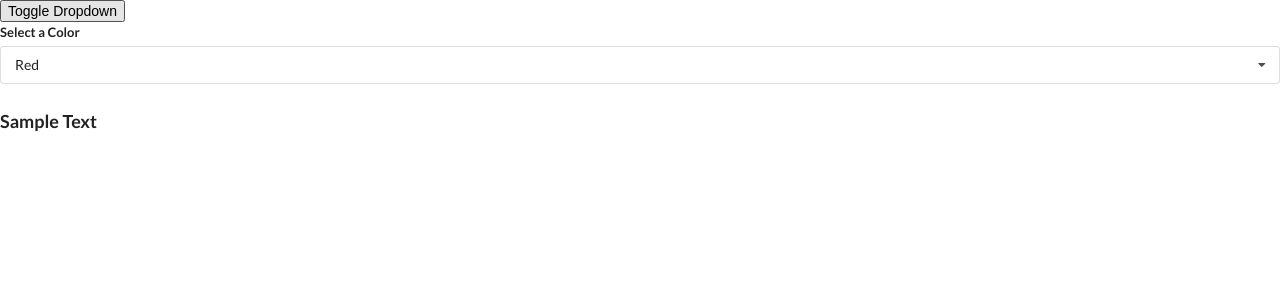
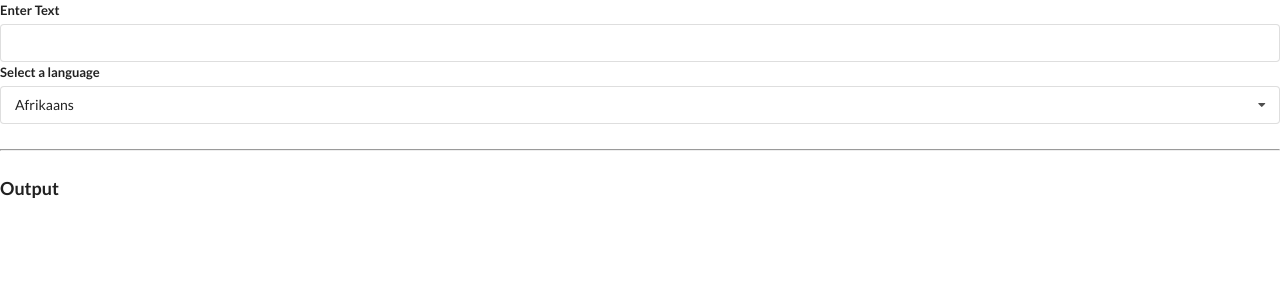
Before and after one commit to simeor/widgets, a React (Create React App) app: page / in a window 1280 px wide. Shown: the top 300 px of the page. Built offline with nearby package versions, Linux system fonts and the light colour scheme; no server answers.

Commit message:
started to create the translate widget

```diff
--- a/src/App.js
+++ b/src/App.js
@@ -2,6 +2,7 @@
 import Accordion from './components/Accordion';
 import Search from './components/Search';
 import DropDown from './components/DropDown';
+import Translate from './components/Translate'
 
 const items = [
   {
@@ -35,14 +36,10 @@
 
 export default () => {
   const [selected, setSelected] = useState(options[0]);
-  const [showDropdown, setDropdown] = useState(true);
+
   return(
     <div>
-      <button onClick={() => setDropdown(!showDropdown)}>Toggle Dropdown</button>
-      {showDropdown ?
-        <DropDown options={options} selected={selected} onSelectedChange={setSelected}/>
-        : null
-      }
+      <Translate />
     </div>
   )
 };
--- /dev/null
+++ b/src/components/Convert.js
@@ -0,0 +1,22 @@
+import React, {useState, useEffect} from 'react';
+import axios from 'axios';
+
+const Convert = ({language, text}) => {
+
+  useEffect(() => {
+    axios.post('https://translation.googleapis.com/language/translate/v2', {}, {
+      params:{
+        q: text,
+        target: language.value,
+        key: 'AIzaSyCHUCmpR7cT_y********************-IwDlM'
+      }
+    });
+  },[language, text]);
+
+  return(
+    <div>
+    </div>
+    );
+}
+
+export default Convert;
--- a/src/components/DropDown.js
+++ b/src/components/DropDown.js
@@ -1,6 +1,6 @@
 import React, {useState, useEffect, useRef} from 'react';
 
-const DropDown = ({options, selected, onSelectedChange}) =>{
+const DropDown = ({options, selected, onSelectedChange, lable, sampletext}) =>{
 
   const [open, setOpen] = useState(false);
   const [color, setColor]= useState("");
@@ -44,14 +44,14 @@
   return (
     <div ref={ref} className="ui form">
       <div className="field">
-        <label className="label">Select a Color</label>
+        <label className="label">{lable}</label>
         <div onClick={() => setOpen(!open)}className={`ui selection dropdown ${open ? 'visible active' : ''}`}>
           <i className="dropdown icon"></i>
           <div className="text">{selected.label}</div>
           <div className={`menu ${open ?'visible transition' : ''}`}>{renderdOptions}</div>
         </div>
       </div>
-      <h3 style={{color: `${color}`}}>Sample Text</h3>
+      <h3 style={{color: `${color}`}}>{sampletext}</h3>
 
     </div>
   );
--- /dev/null
+++ b/src/components/Translate.js
@@ -0,0 +1,42 @@
+import React, {useState} from 'react';
+import DropDown from './DropDown';
+import Convert from './Convert';
+
+const options = [
+  {
+    label: 'Afrikaans',
+    value: 'af'
+   },
+   {
+    label: 'Arabic',
+    value: 'ar'
+   },
+   {
+    label: 'Hindi',
+    value: 'hi'
+   }
+]
+
+const Translate = () => {
+
+  const [language, setLanguage] = useState(options[0]);
+  const [text, setText] = useState("");
+
+  return(
+     <div>
+       <div className="ui form">
+         <div className="field">
+           <label>Enter Text</label>
+           <input type="text" value={text} onChange={(e) => setText(e.target.value)}/>
+         </div>
+       </div>
+       <DropDown options={options} selected={language}
+         onSelectedChange={setLanguage} lable="Select a language" sampletext=""/>
+         <hr />
+         <h3 className="ui headder">Output</h3>
+         <Convert language={language} text={text}/>
+     </div>
+   );
+}
+
+export default Translate;
```
Also changed, not shown: 1 other file (tests, documents, lock files or other folders).
